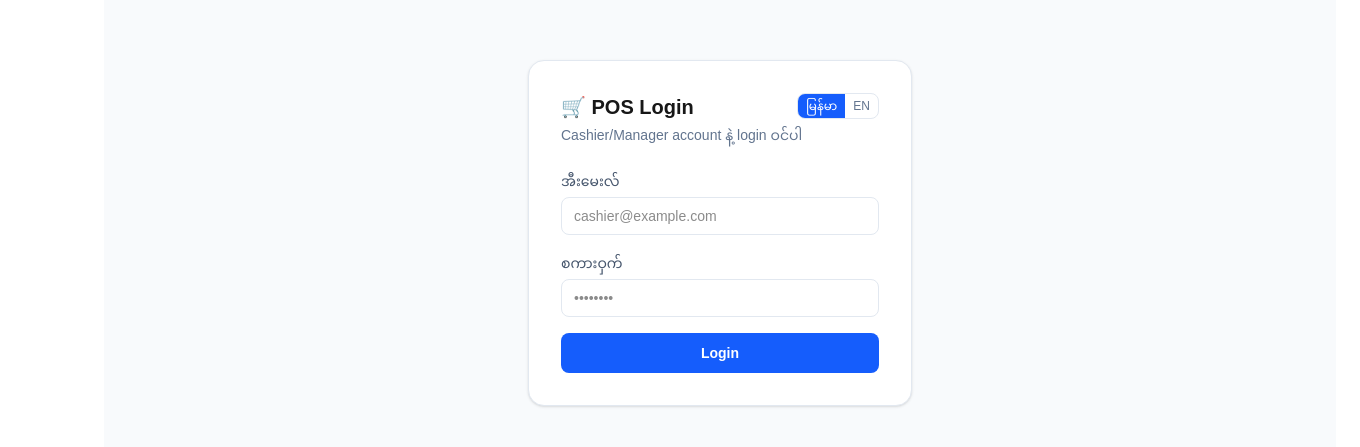
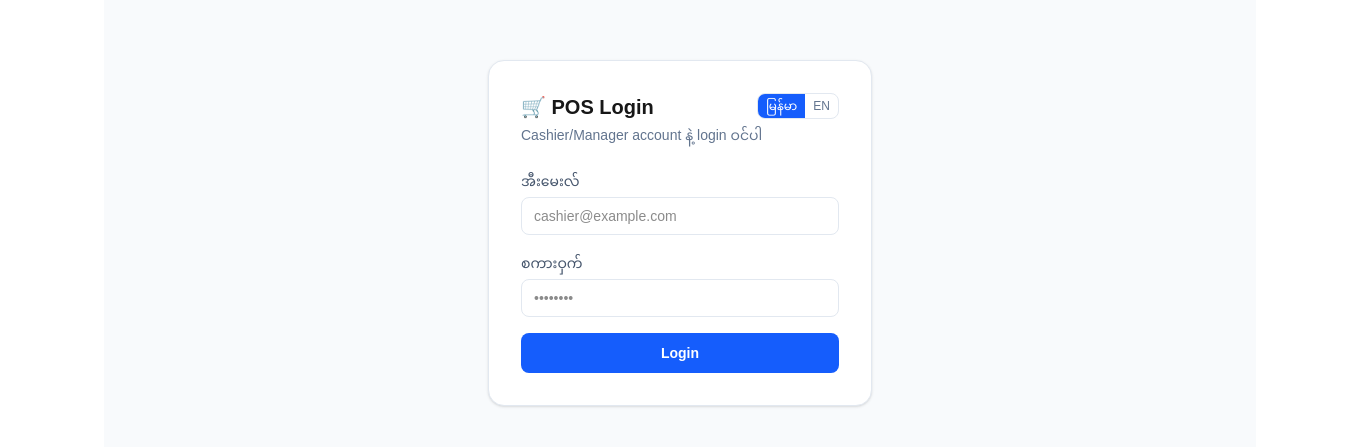
Before and after one commit to welcomedigitalbox-web/pos, a Next.js app: page /login in a window 1280 px wide. Shown: the part 167-614 px from the top of the page, 1360 px wide, since content can reach past the window. Built offline with nearby package versions, Linux system fonts and the light colour scheme; no server answers; the database is empty.

Commit message:
Update layout.tsx

```diff
--- a/app/layout.tsx
+++ b/app/layout.tsx
@@ -22,7 +22,7 @@ export default function RootLayout({
           <AuthProvider>
             <StoreProvider>
               <Nav />
-              <main className="sm:ml-20 w-full px-4 sm:px-6 pb-16">{children}</main>
+              <main className="sm:ml-20 px-4 sm:px-6 pb-16 overflow-x-hidden">{children}</main>
             </StoreProvider>
           </AuthProvider>
         </LanguageProvider>
```
